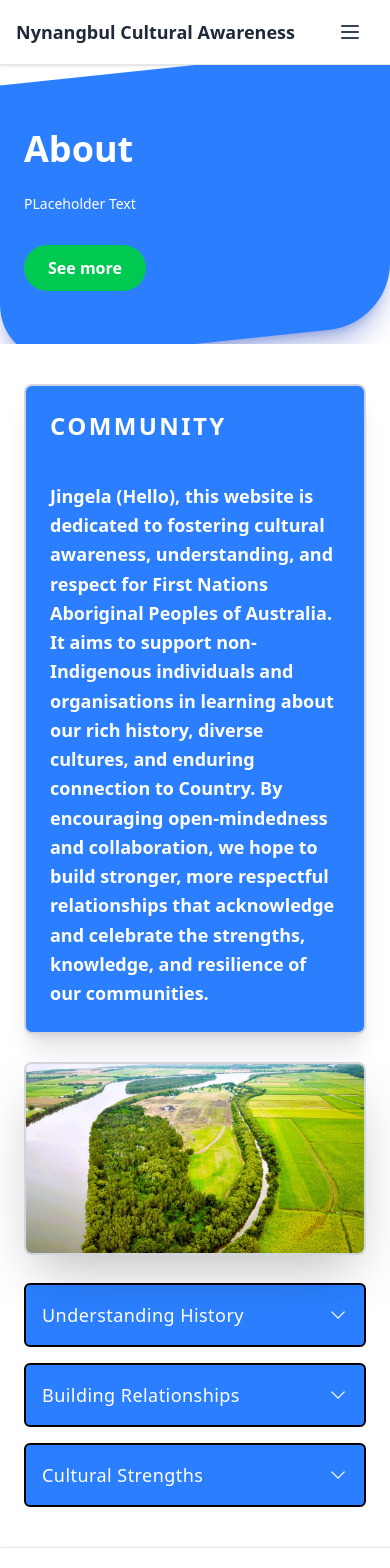
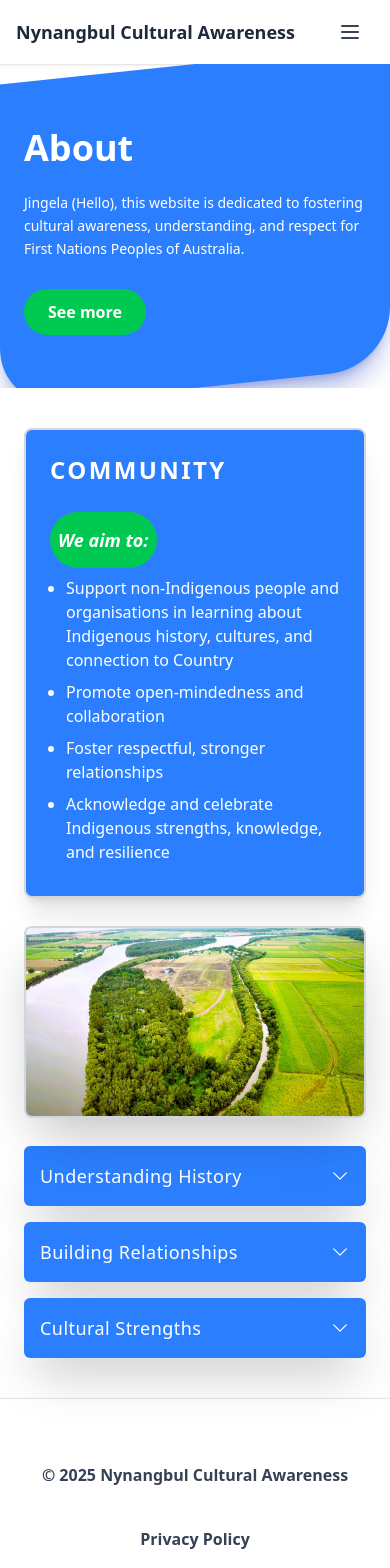
Before and after one commit to Jayden-j1/CA, a Next.js app: page /about in a window 390 px wide. Shown: the top 1568 px of the page. Built offline with nearby package versions, Linux system fonts and the light colour scheme.

Commit message:
changes made to the top of every page (top of page component).

```diff
--- a/app/about/page.js
+++ b/app/about/page.js
@@ -44,7 +44,7 @@ export default function AboutPage() {
     <>
     <TopofPageContent
       HeadingOneTitle="About"
-      paragraphContent="PLaceholder Text"
+      paragraphContent="Jingela (Hello), this website is dedicated to fostering cultural awareness, understanding, and respect for First Nations Peoples of Australia."
       linkOne="See more"
     />
   <div className="flex flex-col xl:grid xl:grid-cols-5 gap-7 px-6 py-10 xl:px-12 xl:py-16">
@@ -65,9 +65,17 @@ export default function AboutPage() {
       </AnimatePresence>
     </div>
 
-    <p className="text-lg sm:text-xl leading-relaxed tracking-normal sm:tracking-wide text-white font-semibold">
-      Jingela (Hello), this website is dedicated to fostering cultural awareness, understanding, and respect for First Nations Aboriginal Peoples of Australia. It aims to support non-Indigenous individuals and organisations in learning about our rich history, diverse cultures, and enduring connection to Country. By encouraging open-mindedness and collaboration, we hope to build stronger, more respectful relationships that acknowledge and celebrate the strengths, knowledge, and resilience of our communities.
+    <p className="text-lg sm:text-xl leading-relaxed tracking-normal sm:tracking-wide text-white font-semibold mb-5">
+      <span className="italic px-2 py-4 bg-green-500 rounded-4xl">We aim to:</span>
     </p>
+      <ul className="list-disc pl-4">
+        <li className="text-white mb-2">
+          Support non-Indigenous people and organisations in learning about Indigenous history, cultures, and connection to Country
+        </li>
+        <li className="text-white mb-2">Promote open-mindedness and collaboration</li>
+        <li className="text-white mb-2">Foster respectful, stronger relationships</li>
+        <li className="text-white mb-2">Acknowledge and celebrate Indigenous strengths, knowledge, and resilience</li>
+      </ul>
   </div>
 
   <div className="aspect-video col-span-1 md:col-span-2 row-span-1 md:row-span-2 border-2 border-gray-300 p-4 rounded-lg bg-gray-50
@@ -89,7 +97,7 @@ export default function AboutPage() {
       return (
         <div
           key={i}
-          className="bg-blue-500 border-2 border-black rounded-md hover:bg-blue-400 hover:shadow transition-all duration-200"
+          className="bg-blue-500 shadow-2xl rounded-md hover:bg-blue-400 hover:shadow transition-all duration-200"
         >
           <button
             onClick={() => toggleSection(i)}
--- a/app/services/page.js
+++ b/app/services/page.js
@@ -7,7 +7,7 @@ export default function ServicesPage() {
         <TopofPageContent
           HeadingOneTitle="Services"
           paragraphContent="We offer a cultural awareness course content packages focused specifically on the Nyanbul people of the Bundjalung    nation from Ballina/Bullinah."
-          linkOne="Price Below"
+          linkOne="Prices Below"
         />
 
           {/* Pricing Cards */}
--- a/components/Header/header.jsx
+++ b/components/Header/header.jsx
@@ -19,7 +19,7 @@ function Navbar({ navigation }) {
 
   return (
     <header>
-      <nav className="bg-white border-b border-gray-200 shadow-sm">
+      <nav className="bg-blue-blue-600 border-gray-200 shadow-sm">
         <div className="max-w-7xl mx-auto px-4 sm:px-6 lg:px-8">
           <div className="flex flex-wrap items-center justify-between min-h-16 py-2">
             <div className="flex items-center flex-shrink-0 py-2">
```
Also changed, not shown: components/topPage/topOfPageStyle.jsx (+193 -25 lines).
